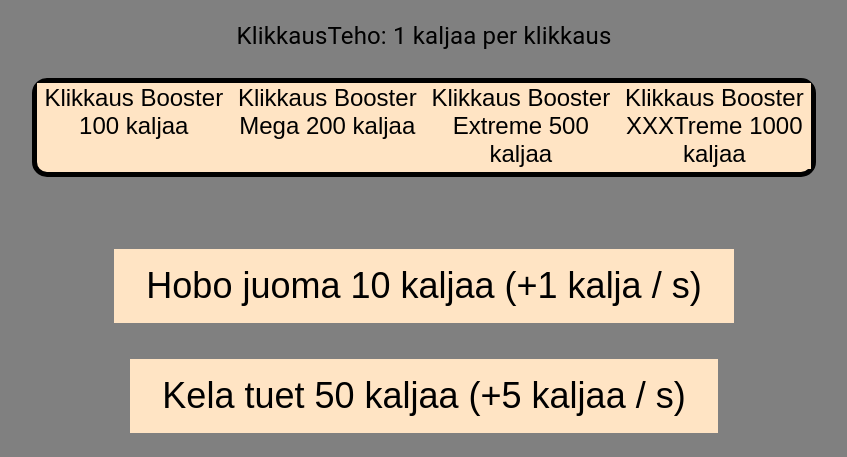
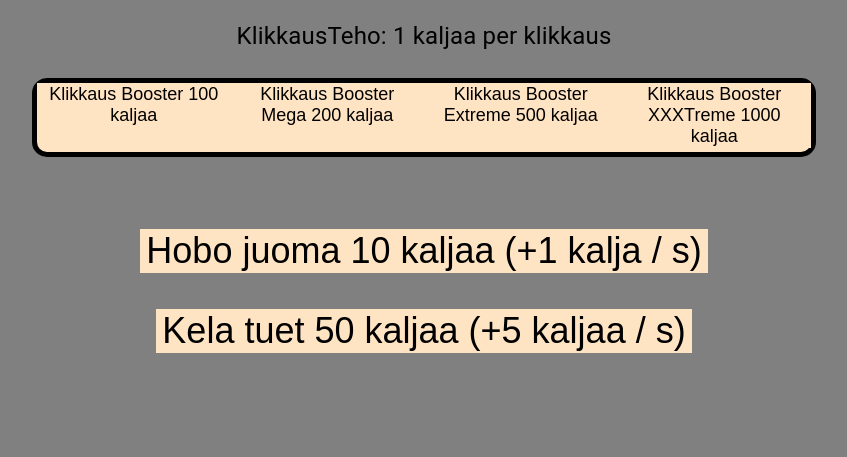
Before and after one commit to Kallenpiiri911/hoboclicker, a plain HTML site: page index.html in a window 1280 px wide. Shown: the part 415-872 px from the top of the page, without its empty margins (216-1063 px from the left). After the commit the page ends 800 px from the top, so only its background shows below. Drawn offline with Linux system fonts and the light colour scheme.

Commit message:
Poista hard-coded padding

```diff
--- a/main.css
+++ b/main.css
@@ -34,7 +34,7 @@
 
 .button {
     border: none;
-    padding: 16px 32px;
+    padding: auto;
     text-align: center;
     text-decoration: none;
     display: inline-block;
@@ -48,7 +48,7 @@
     border:none;
     text-align: center;
     text-decoration: none;
-    font-size: 100%;
+    font-size: 75%;
     cursor: pointer;
     background-color: bisque;
 }
```
